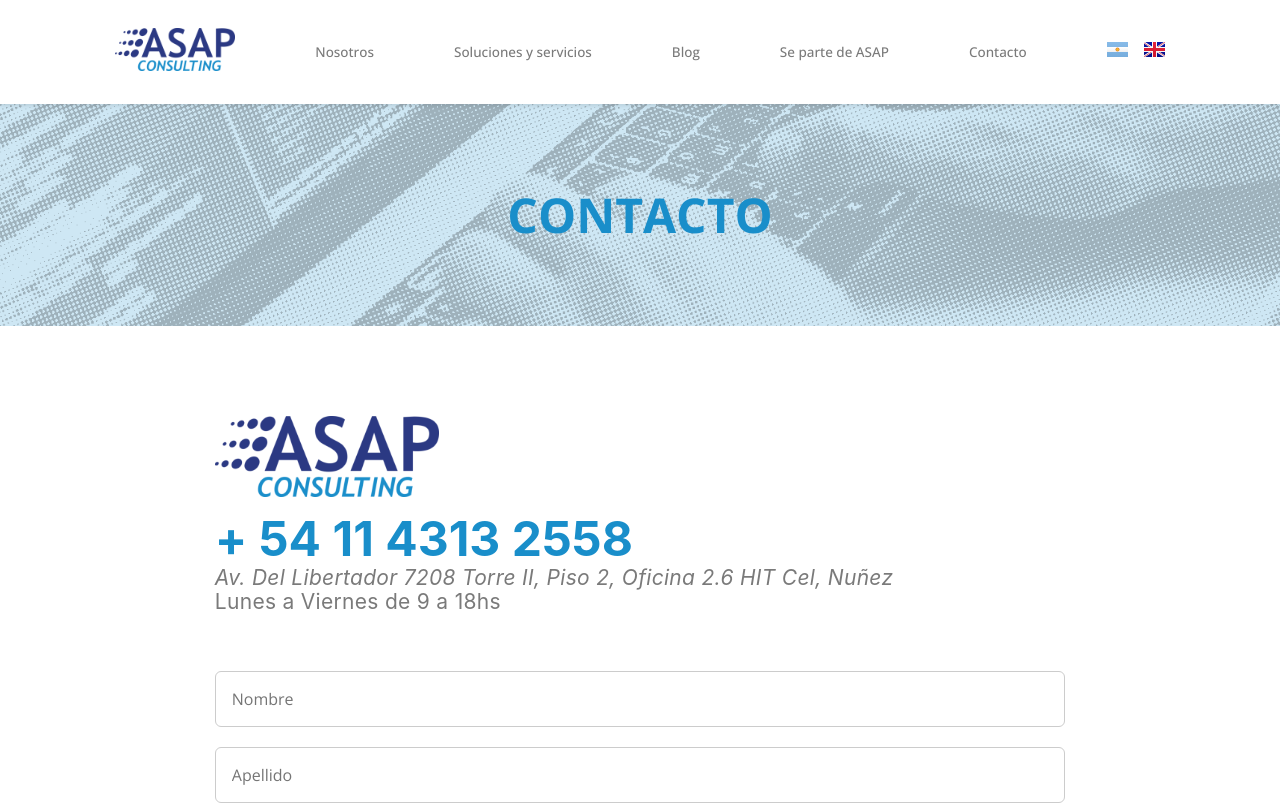
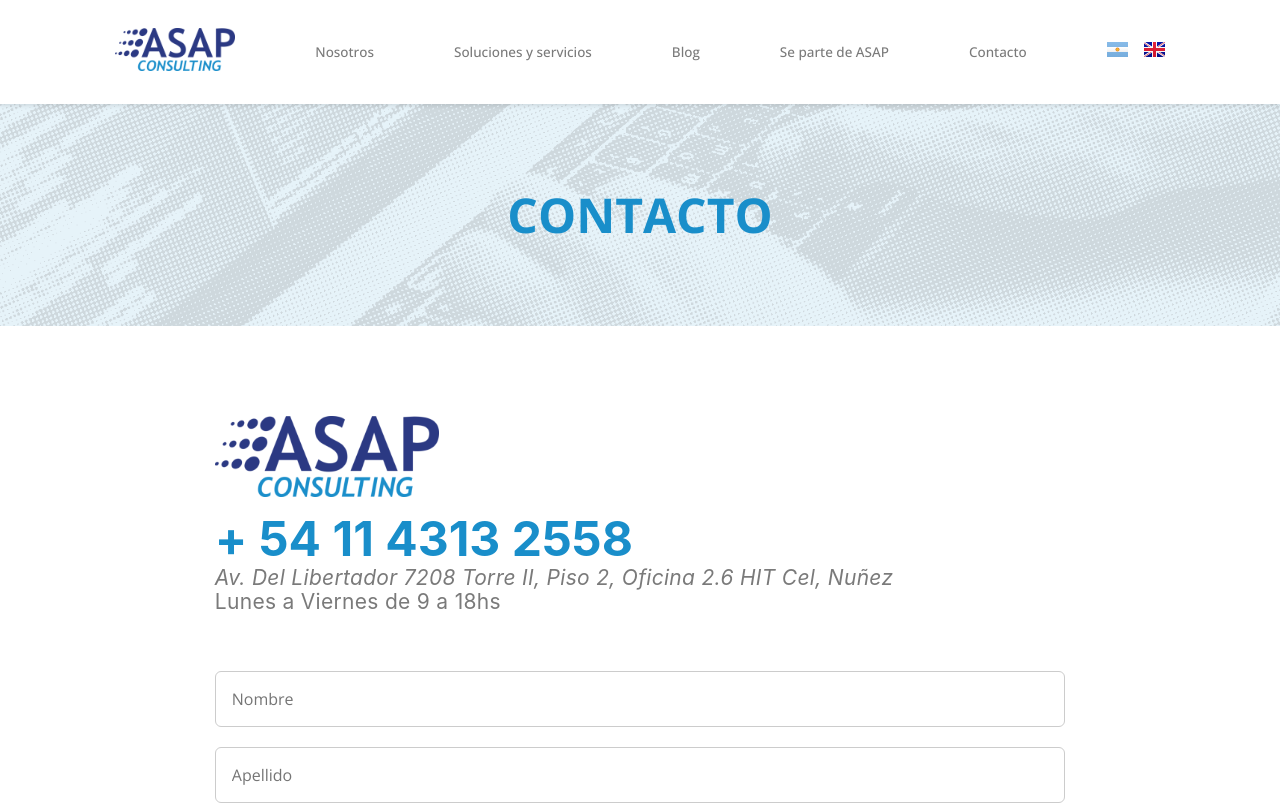
Before and after one commit to juanaestarli2/prueba-react, a React (Vite) app: page /contacto in a window 1280 px wide. Shown: the top 805 px of the page. Built offline with nearby package versions, Linux system fonts and the light colour scheme.

Commit message:
Fix opacity background-image

```diff
--- a/src/features/presentation/screens/contacto/contacto.tsx
+++ b/src/features/presentation/screens/contacto/contacto.tsx
@@ -8,7 +8,6 @@
 const UpperContainer = styled.div`
   height: 13.875rem;
   background-image: url('/src/assets/ImgContacto.png');
-  background-color: rgba(255, 255, 255, 0.5);
   background-repeat: no-repeat;
   background-size: 180%;
   background-position-y: 28%;
@@ -16,6 +15,14 @@
   display: flex;
   align-items: center;
   justify-content: center;
+  position: relative; //opacity background-image
+
+  &:before{ //opacity background-image
+    position: absolute;
+    content: "";
+    inset: 0;
+    background-color: rgba(255, 255, 255, 0.5);
+  }
 `;
 
 const Title = styled.p`
@@ -23,6 +30,7 @@
 color: #198eca;
 font-family: "Open Sans", roboto;
 font-weight: 700;
+position:relative;//opacity background-image
 `
 
 const InnerContainer = styled.div`
```
